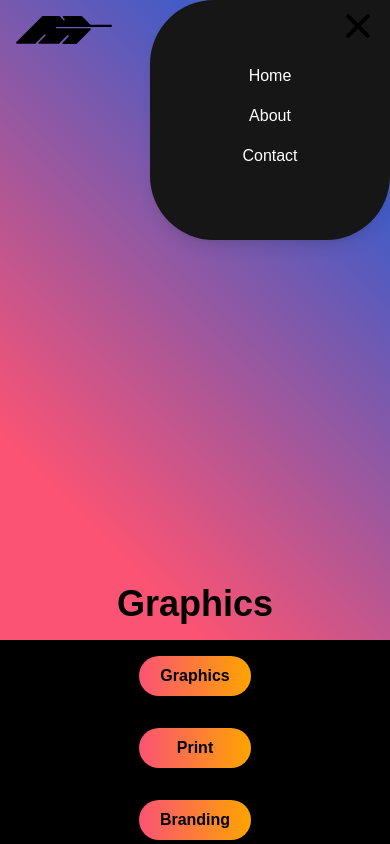
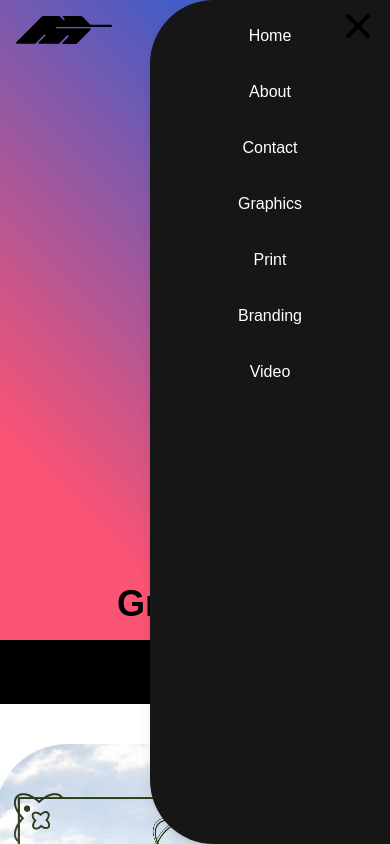
Before and after one commit to MelissaJacobi/melissaportfolio, a Next.js app: page /graphics in a window 390 px wide. Both pictures are taken after a click on the element 358 px from the left and 28 px from the top of the page. Shown: the top 844 px of the page. Built offline with nearby package versions, Linux system fonts and the light colour scheme.

Commit message:
navbar small screen changes

```diff
--- a/app/components/Navbar.jsx
+++ b/app/components/Navbar.jsx
@@ -26,19 +26,24 @@ const Navbar = () => {
   return (
     <>
       {/* Navigation Bar */}
-      <nav className="sticky top-0 z-10 flex justify-center flex-wrap px-[7rem] bg-black transition-colors duration-300">
-        <button className="font-quicksand px-4 py-2 m-4 w-[7rem] rounded-full bg-gradient-to-r from-[rgb(251,83,115)] to-[rgb(255,164,0)] text-black font-semibold duration-300 hover:translate-y-1">
+      <nav
+        className="sticky top-0 z-10 flex justify-center items-center h-[4rem] px-4 sm:px-[7rem] bg-black transition-colors duration-300"
+        style={{ height: "4rem" }}
+      >
+        <div className="hidden sm:flex space-x-4">
+          <button className="font-quicksand px-4 py-2 m-2 w-[7rem] rounded-full bg-gradient-to-r from-[rgb(251,83,115)] to-[rgb(255,164,0)] text-black font-semibold duration-300 hover:translate-y-1">
             <Link href="/graphics">Graphics</Link>
           </button>
-        <button className="font-quicksand px-4 py-2 m-4 w-[7rem] rounded-full bg-gradient-to-r from-[rgb(251,83,115)] to-[rgb(255,164,0)] text-black font-semibold duration-300 hover:translate-y-1">
+          <button className="font-quicksand px-4 py-2 m-2 w-[7rem] rounded-full bg-gradient-to-r from-[rgb(251,83,115)] to-[rgb(255,164,0)] text-black font-semibold duration-300 hover:translate-y-1">
             <Link href="/print">Print</Link>
           </button>
-        <button className="font-quicksand px-4 py-2 m-4 w-[7rem] rounded-full bg-gradient-to-r from-[rgb(251,83,115)] to-[rgb(255,164,0)] text-black font-semibold duration-300 hover:translate-y-1">
+          <button className="font-quicksand px-4 py-2 m-2 w-[7rem] rounded-full bg-gradient-to-r from-[rgb(251,83,115)] to-[rgb(255,164,0)] text-black font-semibold duration-300 hover:translate-y-1">
             <Link href="/branding">Branding</Link>
           </button>
-        <button className="font-quicksand px-4 py-2 m-4 w-[7rem] rounded-full bg-gradient-to-r from-[rgb(251,83,115)] to-[rgb(255,164,0)] text-black font-semibold duration-300 hover:translate-y-1">
+          <button className="font-quicksand px-4 py-2 m-2 w-[7rem] rounded-full bg-gradient-to-r from-[rgb(251,83,115)] to-[rgb(255,164,0)] text-black font-semibold duration-300 hover:translate-y-1">
             <Link href="/video">Video</Link>
           </button>
+        </div>
       </nav>
 
       {/* Logo */}
@@ -79,8 +84,9 @@ const Navbar = () => {
             isOpen ? "translate-x-0" : "translate-x-full"
           }`}
         >
-          <div className="flex flex-col justify-start items-center p-4 bg-[#161616] w-[15rem] h-[15rem] rounded-b-[4rem] rounded-l-[4rem] shadow-lg">
-            <button className="text-white p-2 mt-10 font-quicksand duration-300 hover:translate-x-1">
+          <div className="flex flex-col justify-start items-center p-4 bg-[#161616] w-[15rem] h-screen rounded-l-[4rem] shadow-lg space-y-4">
+            {/* Static Menu Links */}
+            <button className="text-white p-2 font-quicksand duration-300 hover:translate-x-1">
               <Link href="/">Home</Link>
             </button>
             <button className="text-white p-2 font-quicksand duration-300 hover:translate-x-1">
@@ -89,6 +95,21 @@ const Navbar = () => {
             <button className="text-white p-2 font-quicksand duration-300 hover:translate-x-1">
               <Link href="/contact">Contact</Link>
             </button>
+            {/* Navbar Items for Small Screens */}
+            <div className="flex flex-col items-center sm:hidden space-y-4">
+              <button className="text-white p-2 font-quicksand duration-300 hover:translate-x-1">
+                <Link href="/graphics">Graphics</Link>
+              </button>
+              <button className="text-white p-2 font-quicksand duration-300 hover:translate-x-1">
+                <Link href="/print">Print</Link>
+              </button>
+              <button className="text-white p-2 font-quicksand duration-300 hover:translate-x-1">
+                <Link href="/branding">Branding</Link>
+              </button>
+              <button className="text-white p-2 font-quicksand duration-300 hover:translate-x-1">
+                <Link href="/video">Video</Link>
+              </button>
+            </div>
           </div>
         </div>
       )}
```
Lines whose indentation alone changed are shown as unchanged.
